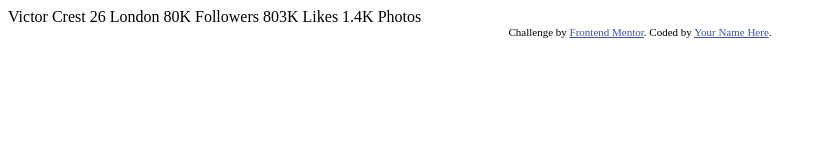
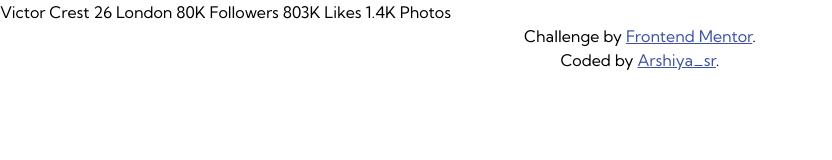
Before and after one commit to arshiya-sr/frontend-mentor-Profile-card-component-Project, a plain HTML site: page index.html in a window 1280 px wide. Shown: the whole page, without its empty margins (0-832 px from the left). Drawn offline with Linux system fonts and the light colour scheme.

Commit message:
Fonts and CSS files
Feat:

- Fonts has been added.
- CSS reset, main and styles files has been added.
- HTML footer has been updated.

```diff
--- /dev/null
+++ b/css/main.css
@@ -0,0 +1,125 @@
+/* custom variables */
+
+:root {
+
+    /* Colors */
+
+    /* Primary */
+
+    --Blue-600: hsl(185, 75%, 39%);
+    --Navy-950: hsl(229, 23%, 23%);
+    --Gray-500: hsl(227, 10%, 46%);
+
+    /* Neutral */
+
+    --Gray-100: hsl(225, 10%, 92%);
+
+    /* Basic colors */
+
+    --Black: hsl(0, 0%, 0%);
+    --White: hsl(0, 100%, 100%);
+    --White-light: hsla(0, 0%, 90%, 0.7);
+
+    --Shadow: hsla(0, 0%, 0%, 0.6);
+
+    --Gray-border: hsl(0, 74%, 79%);
+
+    /* Typography */
+
+    --font-family: 'Kumbh Sans', sans-serif;
+    --font-size-base: 1rem;
+
+    /* sensible base for body text */
+
+    /* semantic font-size scale */
+
+    --fs-xxs: 0.7rem;
+    --fs-xs: 0.85rem;
+    --fs-sm: 1rem;
+    --fs-regul: 1.15rem;
+    --fs-md: 1.3rem;
+    --fs-lg: 1.5rem;
+    --fs-lg1: 1.7rem;
+    --fs-lg2: 2rem;
+    --fs-xl: 2.7rem;
+    --fs-xxl: 3rem;
+    --fs-3xl: 3.5rem;
+    --fs-gigantic: 5rem;
+    --fs-huge: 7rem;
+
+    /* Font weight */
+
+    --fw-lightest: 300;
+    --fw-light: 400;
+    --fw-normal: 500;
+    --fw-bold: 700;
+    --fw-dark: 900;
+
+    /* Spacing scale (rem-based for consistency)
+       Use a 8px baseline: 0.5rem (~8px), 1rem (~16px), 2rem (~32px) */
+
+    --space-xxs: 0.25rem;
+    --space-xs: 0.5rem;
+    --space-sm: 0.75rem;
+    --space-md: 1rem;
+    --space-lg: 2rem;
+    --space-xl: 3rem;
+    --space-xxl: 4rem;
+    --space-3xl: 5rem;
+    --space-huge: 8rem;
+
+    /* Border radius */
+
+    --radius-sm: 4px;
+    --radius-md: 8px;
+    --radius-lg: 16px;
+    --radius-half: 30px;
+    --radius-huge: 60px;
+    --radius-max: 120px;
+    --radius-circle: 50%;
+}
+
+/* Fonts */
+
+@font-face {
+    font-family: 'Kumbh Sans';
+    font-style: normal;
+    font-weight: 400;
+    font-display: swap;
+    src: url('../fonts/KumbhSans-Regular.ttf') format('truetype');
+}
+
+@font-face {
+    font-family: 'Kumbh Sans';
+    font-style: normal;
+    font-weight: 700;
+    font-display: swap;
+    src: url('../fonts/KumbhSans-Bold.ttf') format('truetype');
+}
+
+/* Overall styles */
+
+body {
+    font-size: var(--font-size-base);
+    font-family: var(--font-family);
+    min-height: 100vh;
+    display: flex;
+    flex-direction: column;
+    position: relative;
+}
+
+.sr-only {
+    position: absolute;
+    width: 1px;
+    height: 1px;
+    padding: 0;
+    margin: -1px;
+    overflow: hidden;
+    clip-path: inset(50%);
+    white-space: nowrap;
+    border: 0;
+}
+
+li {
+    list-style: none;
+}
--- /dev/null
+++ b/css/reset.css
@@ -0,0 +1,104 @@
+/* 1. Use a more-intuitive box-sizing model */
+*,
+*::before,
+*::after {
+    box-sizing: border-box;
+}
+
+/* 2. Remove default margin */
+*:not(dialog) {
+    margin: 0;
+    padding: 0;
+}
+
+/* 3. Enable keyword animations */
+@media (prefers-reduced-motion: no-preference) {
+    html {
+        interpolate-size: allow-keywords;
+    }
+}
+
+body {
+    /* 4. Increase line-height */
+    line-height: 1.5;
+    /* 5. Improve text rendering */
+    -webkit-font-smoothing: antialiased;
+}
+
+/* 6. Improve media defaults */
+img,
+picture,
+video,
+canvas,
+svg {
+    display: block;
+    max-width: 100%;
+}
+
+/* 7. Inherit fonts for form controls */
+input,
+button,
+textarea,
+select {
+    font: inherit;
+}
+
+/* 8. Avoid text overflows */
+p,
+h1,
+h2,
+h3,
+h4,
+h5,
+h6 {
+    overflow-wrap: break-word;
+}
+
+/* 9. Improve line wrapping */
+p {
+    text-wrap: pretty;
+}
+
+h1,
+h2,
+h3,
+h4,
+h5,
+h6 {
+    text-wrap: balance;
+}
+
+/*
+  10. Create a root stacking context
+*/
+
+#root,
+#__next {
+    isolation: isolate;
+}
+
+/*
+  11. Button
+*/
+
+
+button {
+    background: none;
+    border: none;
+    padding: 0;
+    margin: 0;
+    font: inherit;
+    color: inherit;
+    cursor: pointer;
+    outline: none;
+    -webkit-appearance: none;
+    appearance: none;
+}
+
+/* 12. Preffered Reduced Motion */
+
+@media (prefers-reduced-motion: reduce) {
+    * {
+        transition: all 0.01ms linear !important;
+    }
+}
--- /dev/null
+++ b/css/styles.css
@@ -0,0 +1,14 @@
+/* Header */
+
+
+
+/* Footer */
+
+.footer {
+    font-size: var(--fs-sm);
+    text-align: center;
+}
+
+.credit {
+    color: hsl(228, 45%, 44%);
+}
--- a/index.html
+++ b/index.html
@@ -1,19 +1,19 @@
 <!DOCTYPE html>
 <html lang="en">
+
 <head>
   <meta charset="UTF-8">
-  <meta name="viewport" content="width=device-width, initial-scale=1.0"> <!-- displays site properly based on user's device -->
+  <meta name="viewport" content="width=device-width, initial-scale=1.0">
+  <link rel="icon" type="image/png" sizes="32x32" href="./images/favicon-32x32.png">
+  <title>Frontend Mentor | Profile card component</title>
+  <link rel="stylesheet" href="./css/reset.css">
+  <link rel="stylesheet" href="./css/main.css">
+  <link rel="stylesheet" href="./css/styles.css">
+  <style>
 
-  <link rel="icon" type="image/png" sizes="32x32" href="./images/favicon-32x32.png">
-
-  <title>Frontend Mentor | Profile card component</title>
-
-  <!-- Feel free to remove these styles or customise in your own stylesheet 👍 -->
-  <style>
-    .attribution { font-size: 0.6875rem; text-align: center; }
-    .attribution a { color: hsl(228, 45%, 44%); }
   </style>
 </head>
+
 <body>
   Victor Crest
   26
@@ -27,9 +27,12 @@
 
   1.4K
   Photos
-  <footer class="attribution">
-    Challenge by <a href="https://www.frontendmentor.io?ref=challenge">Frontend Mentor</a>.
-    Coded by <a href="#">Your Name Here</a>.
+  <footer class="footer">
+    <p>Challenge by <a class="credit" rel="noopener noreferrer" target="_blank"
+        href="https://www.frontendmentor.io?ref=challenge">Frontend Mentor</a>.</p>
+    <p>Coded by <a class="credit" rel="noopener noreferrer" target="_blank"
+        href="https://github.com/arshiya-sr">Arshiya_sr</a>.</p>
   </footer>
 </body>
+
 </html>
```
Also changed, not shown: fonts/KumbhSans-Bold.ttf (added), fonts/KumbhSans-Regular.ttf (added).
